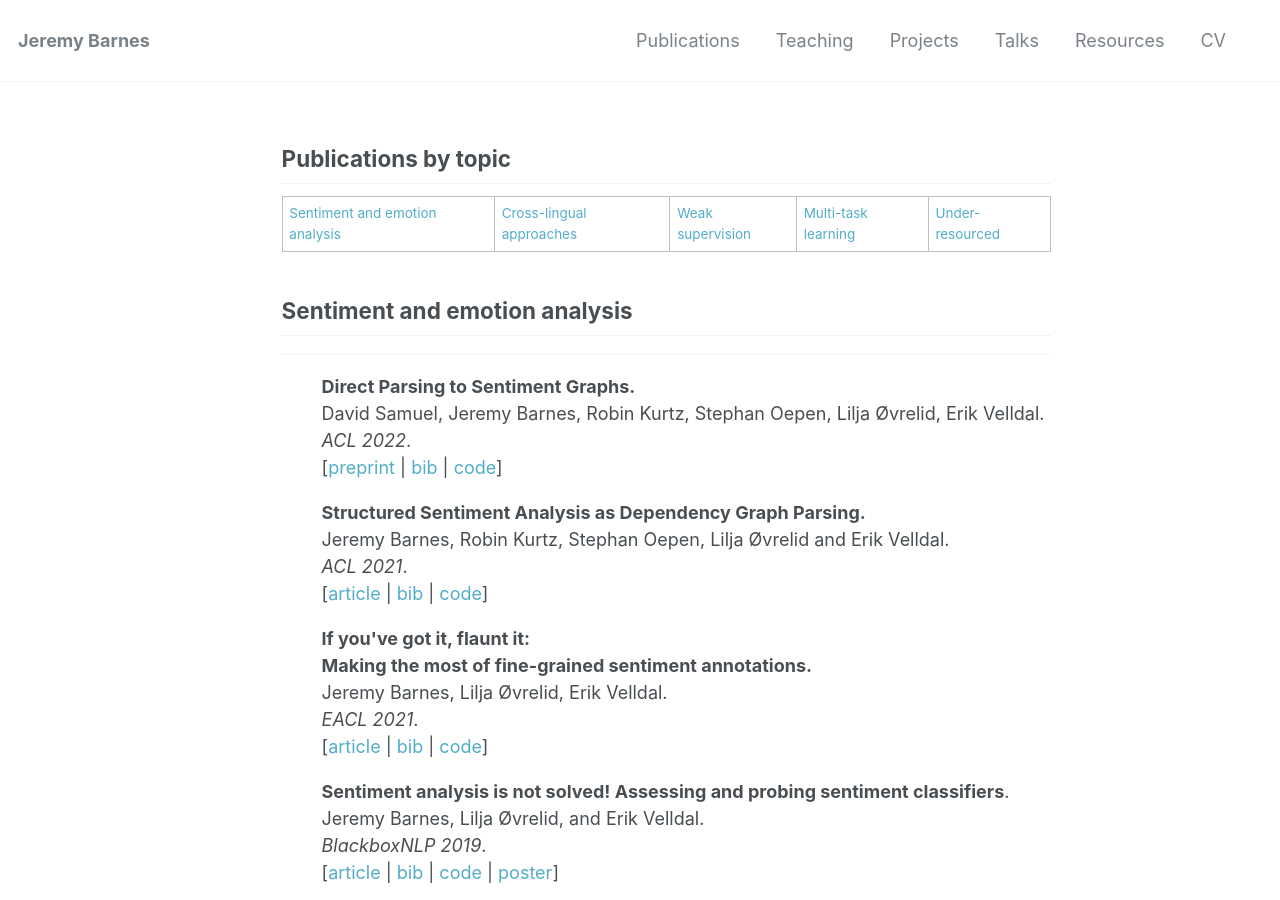
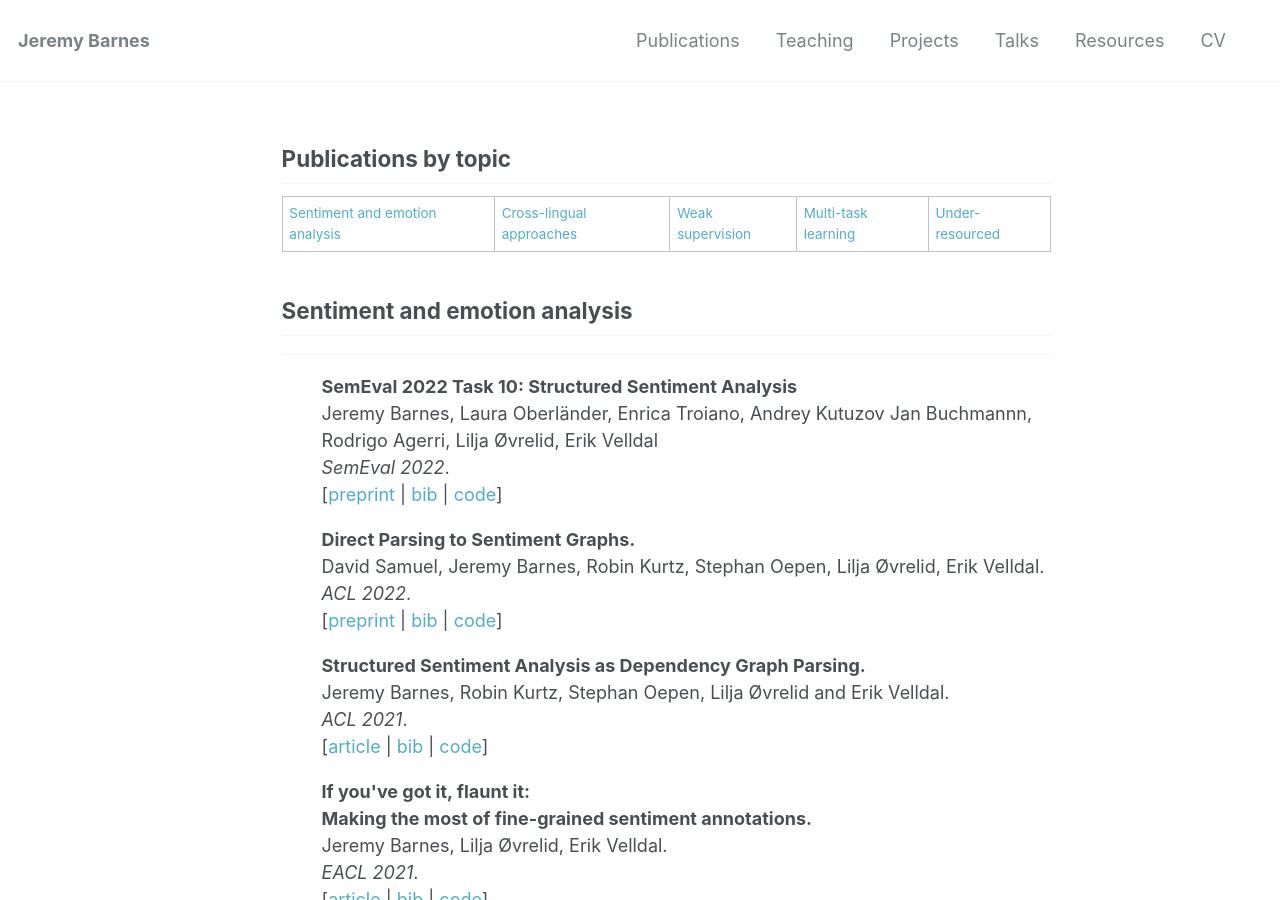
Before and after one commit to jerbarnes/jerbarnes.github.io, a Jekyll site: the page built from publications/index.html, in a window 1280 px wide and 900 px high. Built offline with Jekyll 4.4.1, drawn with Linux system fonts in a browser that asks for light colours.

Commit message:
add semeval task description paper

```diff
--- a/publications/index.html
+++ b/publications/index.html
@@ -22,6 +22,15 @@ title: Selected Publications
     <h2 id="sentiment"> Sentiment and emotion analysis </h2><hr style="color:black">
 
 
+<ul>
+        <strong>
+            SemEval 2022 Task 10: Structured Sentiment Analysis
+        </strong><br>
+        Jeremy Barnes, Laura Oberländer, Enrica Troiano, Andrey Kutuzov
+Jan Buchmannn, Rodrigo Agerri, Lilja Øvrelid, Erik Velldal<br>
+        <i>SemEval 2022</i>.<br>
+        [<a href="/downloads/SemEval_2022_Task_10.pdf">preprint</a> | <a href="">bib</a> | <a href="https://github.com/jerbarnes/semeval22_structured_sentimen">code</a>]
+</ul>
 
 <ul>
         <strong>
```
Also changed, not shown: 1 other file.
